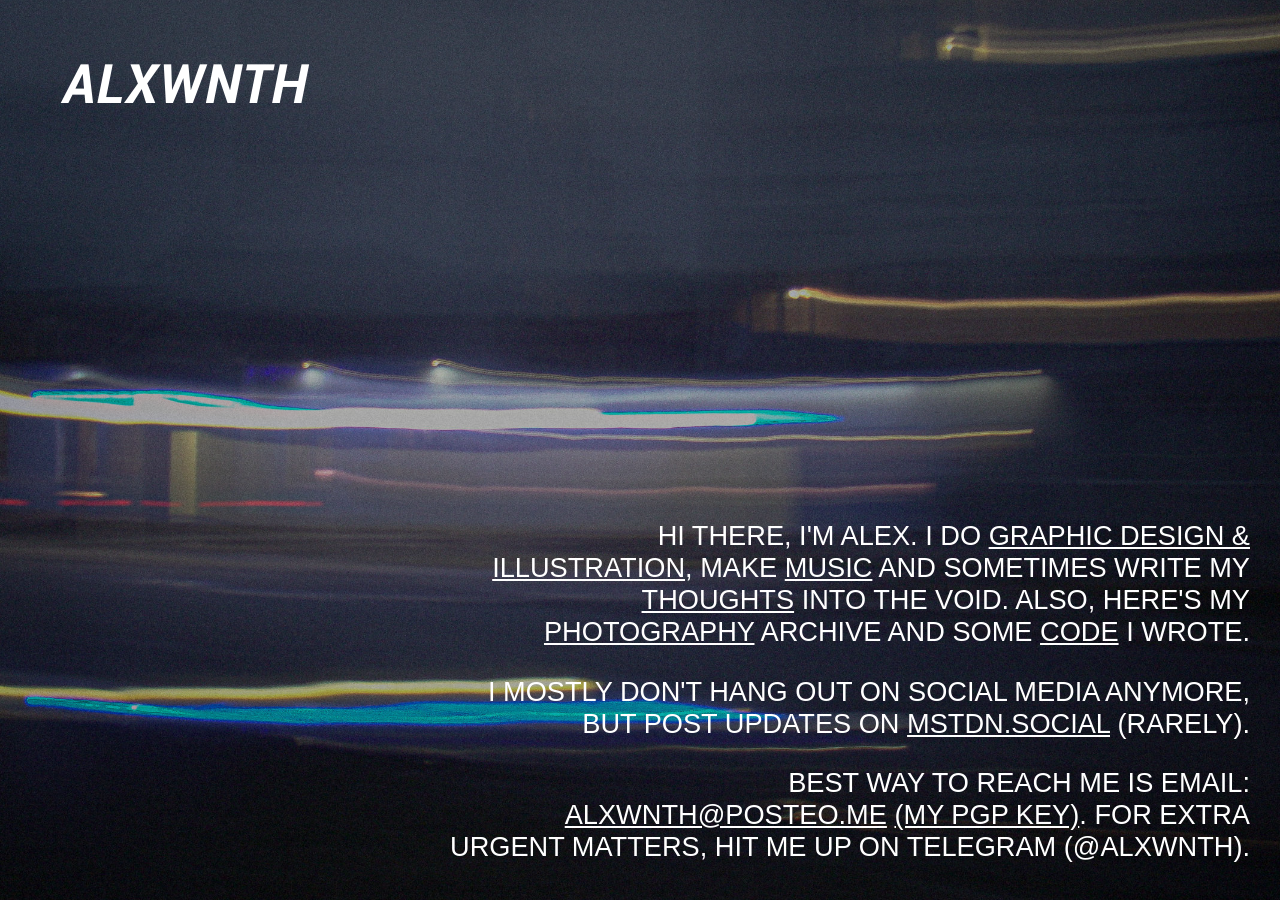
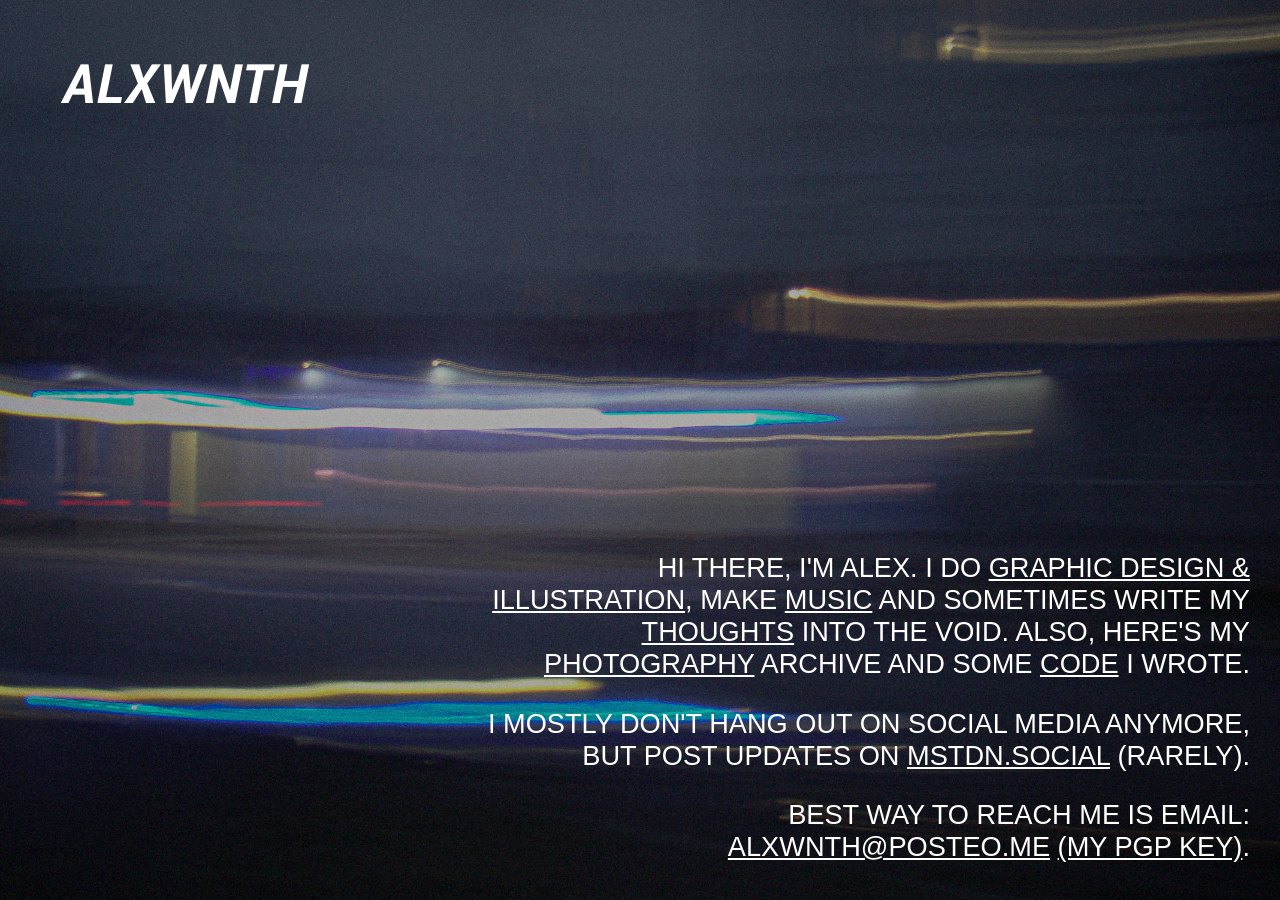
Before and after one commit to alxwnth/alxwnth.com, a Jekyll site: the page built from index.html, in a window 1280 px wide. Built offline with Jekyll 4.4.1, drawn with Linux system fonts in a browser that asks for light colours.

Commit message:
Remove Telegram

```diff
--- a/index.html
+++ b/index.html
@@ -28,7 +28,7 @@ layout: default
                 var part4 = "posteo.me"
                 var part5 = part1 + String.fromCharCode(part2) + part4;
                 document.write("<a href=" + "mai" + "lto" + ":" + part5 + " > " + part1 + part3 + part4 + "</a >");
-            </script> <a href="/pgp.txt">(my PGP key)</a>. For extra urgent matters, hit me up on Telegram (@alxwnth).
+            </script> <a href="/pgp.txt">(my PGP key)</a>.
         </p>
 
 
```
